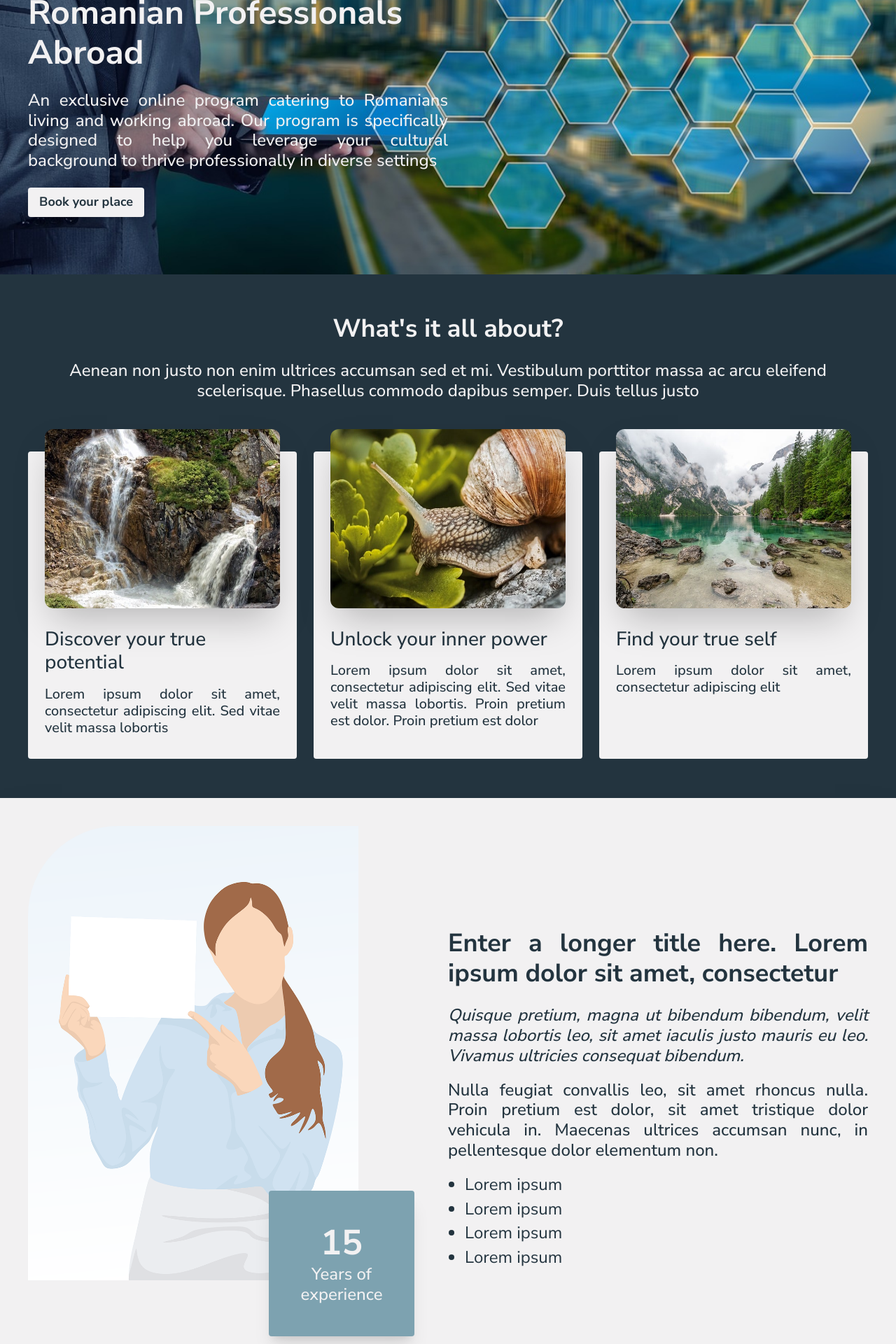
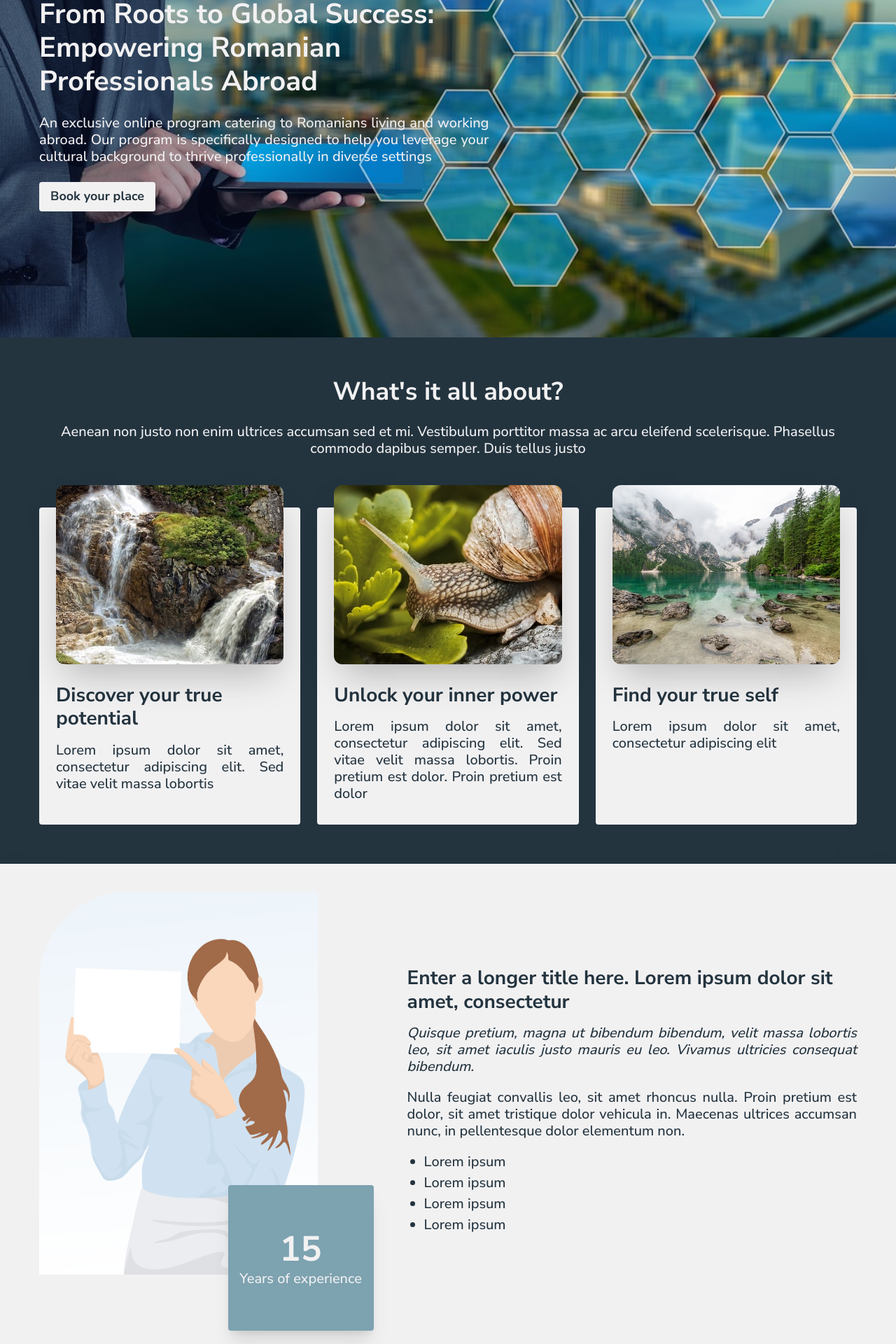
Before and after one commit to guritaalexandru/roots-to-global, a Next.js app: page / in a window 1280 px wide. Shown: the part 240-2160 px from the top of the page at 70% size. Built offline with nearby package versions, Linux system fonts and the light colour scheme.

Commit message:
Responsiveness

```diff
--- a/app/globals.css
+++ b/app/globals.css
@@ -16,29 +16,29 @@
     scroll-behavior: smooth;
   }
   h1 {
-    @apply text-[48px] mb-6 font-bold;
+    @apply text-[40px] laptop:text-[32px] m-tablet:text-[28px] mb-6 font-bold;
   }
   h2 {
-    @apply text-[36px] mb-6 font-bold text-justify;
+    @apply text-[36px] laptop:text-[28px] m-tablet:text-[24px] mb-6 font-bold;
   }
   h3 {
-    @apply text-[28px] mb-4 font-medium;
+    @apply text-[28px] laptop:text-[24px] m-tablet:text-[20px] mb-4 font-bold;
+  }
+  p, span, label, ul {
+    @apply text-[20px] laptop:text-[16px] font-medium;
   }
   p {
-    @apply text-[24px] font-medium text-justify;
+    @apply text-justify;
   }
-  span, label{
-    @apply text-[24px] font-medium;
+  ul {
+    @apply pl-6 space-y-1.5;
   }
   button {
-    @apply text-[18px];
+    @apply text-[18px] laptop:text-[14px];
   }
   a {
     color: inherit;
     text-decoration: none;
-  }
-  ul {
-    @apply pl-6 text-[24px] space-y-1.5;
   }
   section {
     @apply shadow-2xl;
@@ -52,7 +52,7 @@
   }
   /*Content container */
   .content-container {
-    @apply max-w-[1440px] w-full mx-auto px-10;
+    @apply max-w-[1440px] w-full mx-auto px-2 desktop:px-14 laptop:px-12;
   }
   .background-image {
     @apply absolute -z-10 w-full h-full;
--- a/js/components/Public/Layout/Announcement.jsx
+++ b/js/components/Public/Layout/Announcement.jsx
@@ -5,7 +5,7 @@ function Announcement(props) {
 	return (
 		<div
 			id={ 'AnnouncementSection' }
-			className={ 'h-8' }>
+			className={ 'h-14' }>
 			<div className={ 'bg-main text-light-shade border-b-2 fixed w-full z-50' }>
 				<div className={ 'content-container py-2.5 flex tablet:flex-wrap justify-between tablet:justify-center items-center' }>
 					<span className={ 'tablet:w-full tablet:mb-2 text-center' }>
--- a/js/components/Public/Sections/AboutSection.jsx
+++ b/js/components/Public/Sections/AboutSection.jsx
@@ -13,17 +13,17 @@ function AboutSection(props) {
 					<p className={ 'text-center' }>
 						{ABOUT_CONTENT.DESCRIPTION}
 					</p>
-					<div className={ 'flex tablet:flex-wrap justify-center mt-6 space-x-6' }>
+					<div className={ 'flex m-tablet:flex-wrap justify-center mt-6 space-x-6 m-tablet:space-x-0' }>
 						{
 							ABOUT_CONTENT.T1_CARDS.map((card, index) => {
 								return (
 									<div
 										key={ index }
-										className={ 'bg-light-shade rounded text-dark-shade w-1/3 tablet:w-full mt-12 p-6 pb-8' }>
+										className={ 'bg-light-shade rounded text-dark-shade w-1/3 m-tablet:w-full m-tablet:max-w-[450px] mt-12 p-6 pb-8' }>
 										<div className={ 'relative h-64' }>
 											<div className={ 'absolute h-full w-full top-[-56px]' }>
 												<Image
-													className={ 'rounded-xl shadow-2xl' }
+													className={ 'object-cover rounded-xl shadow-2xl' }
 													src={ card.IMAGE_SRC }
 													alt={ card.IMAGE_ALT }
 													fill={ true }
@@ -34,7 +34,7 @@ function AboutSection(props) {
 											<h3 className={ '' }>
 												{card.TITLE}
 											</h3>
-											<p className={ 'text-[20px]' }>
+											<p className={ '' }>
 												{card.DESCRIPTION}
 											</p>
 										</div>
--- a/js/components/Public/Sections/AboutSection_T2.jsx
+++ b/js/components/Public/Sections/AboutSection_T2.jsx
@@ -9,7 +9,7 @@ function AboutSection_T2(props) {
 					<h2 className={ 'text-center' }>
 						{ABOUT_CONTENT_T2.TITLE}
 					</h2>
-					<div className={ 'flex tablet:flex-wrap justify-center pt-6 space-x-6' }>
+					<div className={ 'flex tablet:flex-wrap justify-center pt-6 space-x-12' }>
 						{
 							ABOUT_CONTENT_T2.T2_CARDS.map((card, index) => {
 								return (
@@ -23,7 +23,7 @@ function AboutSection_T2(props) {
 											<h3 className={ '' }>
 												{card.TITLE}
 											</h3>
-											<p className={ 'text-[20px]' }>
+											<p className={ '' }>
 												{card.DESCRIPTION}
 											</p>
 										</div>
--- a/js/components/Public/Sections/BannerSection.jsx
+++ b/js/components/Public/Sections/BannerSection.jsx
@@ -16,7 +16,7 @@ function BannerSection(props) {
 					/>
 				</div>
 				<div className="content-container text-light-shade">
-					<div className={ 'flex flex-col justify-center h-[600px] w-1/2 tablet:w-full' }>
+					<div className={ 'flex flex-col py-[180px] laptop:py-[100px] w-[55%] m-tablet:w-[75%] tablet:w-full' }>
 						<h1 className="">
 							{BANNER_CONTENT.TITLE}
 						</h1>
@@ -25,7 +25,7 @@ function BannerSection(props) {
 						</p>
 						<button className="main-button w-fit">
 							<a
-								href={ '' }>
+								href={ '#BookSection' }>
 								{BANNER_CONTENT.CTA}
 							</a>
 						</button>
--- a/js/components/Public/Sections/HostSection.jsx
+++ b/js/components/Public/Sections/HostSection.jsx
@@ -6,9 +6,9 @@ function HostSection(props) {
 	return (
 		<section id={ 'HostSection' }>
 			<div className={ 'bg-light-shade text-dark-shade' }>
-				<div className={ 'content-container py-10 flex' }>
-					<div className={ 'relative w-1/2' }>
-						<div className={ 'relative pr-32 pb-32' }>
+				<div className={ 'content-container py-10 flex m-tablet:flex-wrap m-tablet:justify-center' }>
+					<div className={ 'relative w-[45%] laptop:w-1/2 m-tablet:w-full m-tablet:max-w-[350px]' }>
+						<div className={ 'relative pr-32 pb-32 laptop:pr-16 laptop:pb-16 m-tablet:pr-0' }>
 							<Image
 								style={{ position: 'relative', width: '100%', height: '100%',}}
 								className={ 'object-contain rounded-tl-[8rem]' }
@@ -18,18 +18,18 @@ function HostSection(props) {
 								height={ 1200 }
 							/>
 						</div>
-						<div className={ 'absolute rounded bottom-12 right-12 w-52 h-52 bg-main text-light-shade flex p-4 shadow-xl' }>
+						<div className={ 'absolute rounded bottom-12 right-12 laptop:bottom-8 laptop:right-8 m-tablet:bottom-6 m-tablet:-right-6 w-52 h-52 laptop:w-32 laptop:h-32 bg-main text-light-shade flex justify-center p-4 shadow-xl' }>
 							<div className={ 'self-center h-fit text-center' }>
-								<span className={ 'block text-[50px] font-bold' }>15</span>
+								<span className={ 'block text-[50px] laptop:text-[40px] font-bold text-center' }>15</span>
 								<span className={ 'block' }>Years of experience</span>
 							</div>
 						</div>
 					</div>
-					<div className={ 'flex w-1/2' }>
-						<div className={ 'self-center h-fit' }>
-							<h2>
+					<div className={ 'flex w-[55%] laptop:w-1/2 m-tablet:w-full' }>
+						<div className={ 'self-center h-fit pb-20 m-tablet:pb-0' }>
+							<h3 className={ '' }>
 								{HOST_CONTENT.TITLE}
-							</h2>
+							</h3>
 							<p className={ 'italic pb-5' }>
 								{HOST_CONTENT.SUBTITLE}
 							</p>
--- a/tailwind.config.js
+++ b/tailwind.config.js
@@ -14,13 +14,12 @@ module.exports = {
           'conic-gradient(from 180deg at 50% 50%, var(--tw-gradient-stops))',
 			},
 			screens: {
+				'wide': '1950px',
+				'desktop': {'max': '1440px',},
+				'laptop': {'max': '1200px',},
+				'm-tablet': {'max': '990px',},
+				'tablet': {'max': '640px',},
 				'mobile': {'max': '380px',},
-				'tablet': {'max': '640px',},
-				'm-tablet': {'max': '820px',},
-				'laptop': {'max': '1025px',},
-				'laptop-m': {'max': '1200px',},
-				'desktop': {'max': '1400px',},
-				'wide': '1950px',
 			},
 		},
 		colors: {
```
